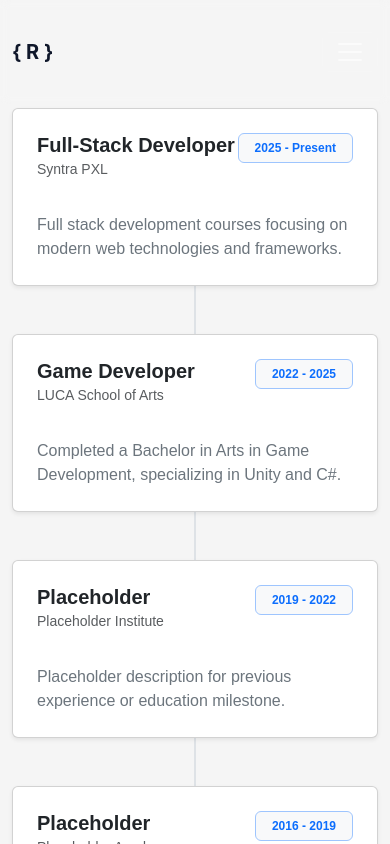
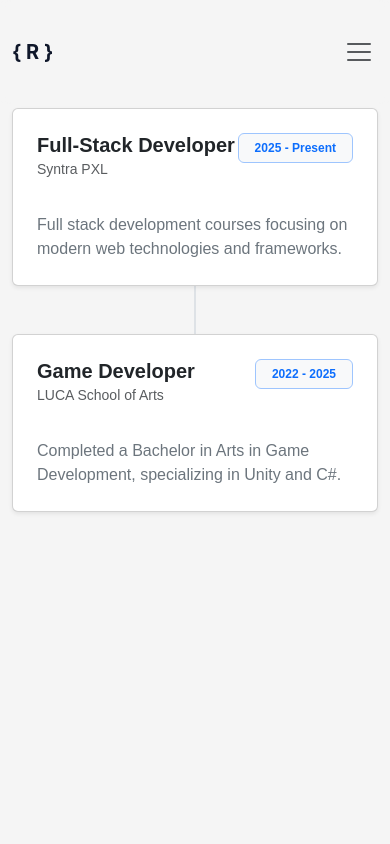
Before and after one commit to SirRicharod/portfolio, an Angular app: page /resume in a window 390 px wide. Built offline with nearby package versions, Linux system fonts and the light colour scheme.

Commit message:
Added more projects and changed CSS because it didn't save?

```diff
--- a/src/app/component/header/header.css
+++ b/src/app/component/header/header.css
@@ -1,5 +1,5 @@
 .navbar {
-  background: transparent;
+  background: rgba(245, 245, 245, 0.75);
   backdrop-filter: blur(5px);
   padding: 2rem 0;
 }
@@ -35,3 +35,30 @@
   background-color: var(--accent-secondary);
   color: var(--bg-main);
 }
+
+/* Mobile menu styles */
+@media (max-width: 991.98px) {
+  .navbar-collapse {
+    background-color: rgba(245, 245, 245, 0.75);
+    backdrop-filter: blur(10px);
+  }
+
+  .nav-item:not(:first-child) .nav-link {
+    border-left: none !important;
+  }
+
+  .nav-link.active {
+    background-color: var(--accent-secondary);
+    color: var(--bg-main);
+  }
+}
+
+.navbar-toggler {
+  border: none;
+  padding: 0.25rem;
+}
+
+.navbar-toggler:focus {
+  box-shadow: none;
+  outline: none;
+}
--- a/src/app/component/header/header.html
+++ b/src/app/component/header/header.html
@@ -1,4 +1,4 @@
-<nav class="navbar navbar-expand-lg navbar-dark fixed-top mb-5">
+<nav class="navbar navbar-expand-lg navbar fixed-top mb-5">
   <div class="container-fluid">
     <a class="navbar-brand" routerLink="/" (click)="isMenuCollapsed = true">{{'{ R }'}}</a>
 
--- a/src/app/pages/about/about.html
+++ b/src/app/pages/about/about.html
@@ -1,4 +1,4 @@
-<div class="container mt-5">
+<div class="container my-5">
     <div class="row mb-5 align-items-center">
         <div class="col-lg-7">
             <h3 class="fw-bold mb-1">The Person Behind the Code</h3>
--- a/src/app/pages/home/home.css
+++ b/src/app/pages/home/home.css
@@ -3,6 +3,7 @@ section {
   /* Pull section up to offset body padding, then add padding back for content */
   margin-top: calc(-1 * var(--navbar-height));
   padding-top: var(--navbar-height);
+  overflow: hidden;
 }
 
 .intro {
@@ -93,7 +94,7 @@ section {
 }
 
 /* Make buttons full width on mobile, auto on larger screens */
-@media (max-width: 767.98px) {
+@media (max-width: 768px) {
   .btn {
     width: 100% !important;
   }
--- a/src/app/pages/home/home.html
+++ b/src/app/pages/home/home.html
@@ -1,4 +1,4 @@
-<section class="d-flex align-items-center justify-content-center overflow-hidden">
+<section class="d-flex align-items-center justify-content-center">
     <div class="container">
         <div class="row align-items-center hero-section">
             <div class="col-lg-6 col-md-12">
--- a/src/app/pages/projects/projects.html
+++ b/src/app/pages/projects/projects.html
@@ -1,4 +1,4 @@
-<div class="container mt-5">
+<div class="container my-5">
   <h2 class="mb-3">Projects</h2>
   <hr>
 
--- a/src/app/pages/resume/resume.ts
+++ b/src/app/pages/resume/resume.ts
@@ -19,19 +19,6 @@ export class Resume {
       title: 'Game Developer',
       location: 'LUCA School of Arts',
       description: 'Completed a Bachelor in Arts in Game Development, specializing in Unity and C#.'
-    },
-    // Add more milestones here!
-    {
-      date: '2019 - 2022',
-      title: 'Placeholder',
-      location: 'Placeholder Institute',
-      description: 'Placeholder description for previous experience or education milestone.'
-    },
-    {
-      date: '2016 - 2019',
-      title: 'Placeholder',
-      location: 'Placeholder Academy',
-      description: 'Placeholder description for earlier experience or education milestone.'
     }
   ];
 }
```
Also changed, not shown: src/assets/projects/projects.json (+12 -1 lines), src/assets/itsawful.png (added).
